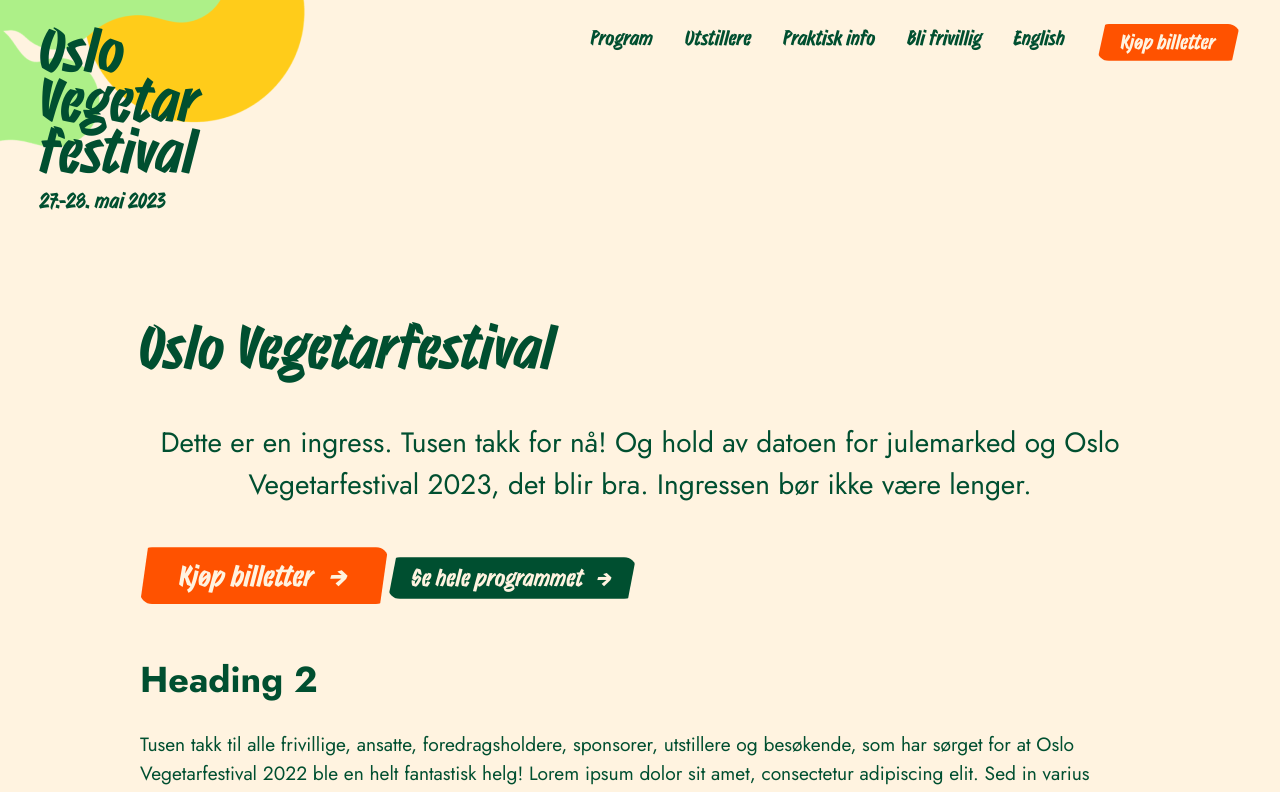
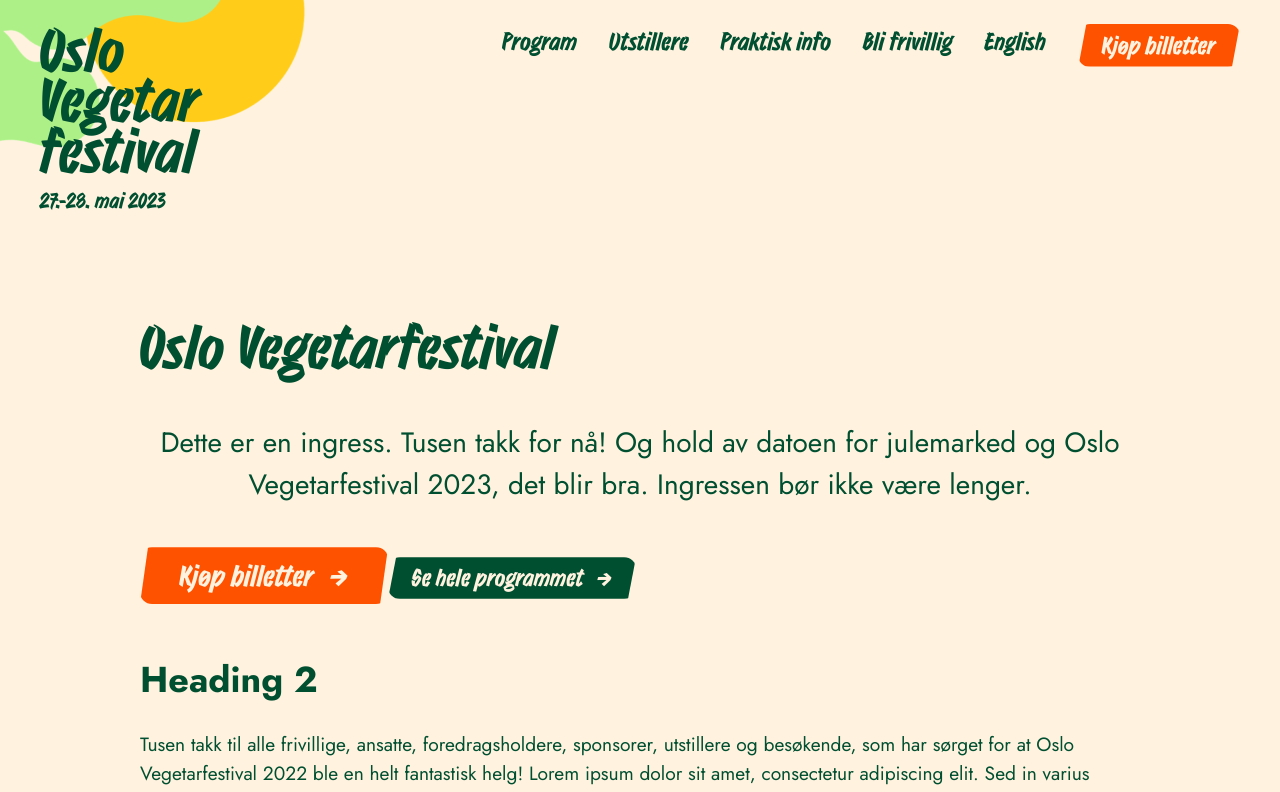
Before and after one commit to oslovegetarfestival/oslovegetarfestival.no, a Next.js app in the folder web/: page /testside in a window 1280 px wide. Shown: the top 792 px of the page. Built offline with nearby package versions, Linux system fonts and the light colour scheme.

Commit message:
Make top menu a tad bit larger

```diff
--- a/web/components/Header/Header.module.scss
+++ b/web/components/Header/Header.module.scss
@@ -1,4 +1,4 @@
-$breakpoint: 900px;
+$breakpoint: 1050px;
 
 .logo {
   line-height: 0.9;
@@ -43,6 +43,7 @@ $breakpoint: 900px;
 .menuItem {
   margin-right: 2rem;
   font-family: "Strike";
+  font-size: 120%;
 
   @media (max-width: $breakpoint) {
     margin-right: 0;
--- a/web/components/Header/Header.tsx
+++ b/web/components/Header/Header.tsx
@@ -95,8 +95,6 @@ export const Header = ({ isFrontpage }: Props) => {
               </li>
             </ul>
           </nav>
-        </Flex>
-
           {/* Mobile menu */}
           <div className={styles.mobileToggle}>
             <Button
@@ -107,9 +105,12 @@ export const Header = ({ isFrontpage }: Props) => {
                 setIsMobileMenuOpen(!isMobileMenuOpen)
               }}
             >
+              <span className="h3">
                 {isMobileMenuOpen ? "Lukk ✕" : "Meny ☰"}
+              </span>
             </Button>
           </div>
+        </Flex>
       </Section>
     </header>
   )
```
Lines whose indentation alone changed are shown as unchanged.
